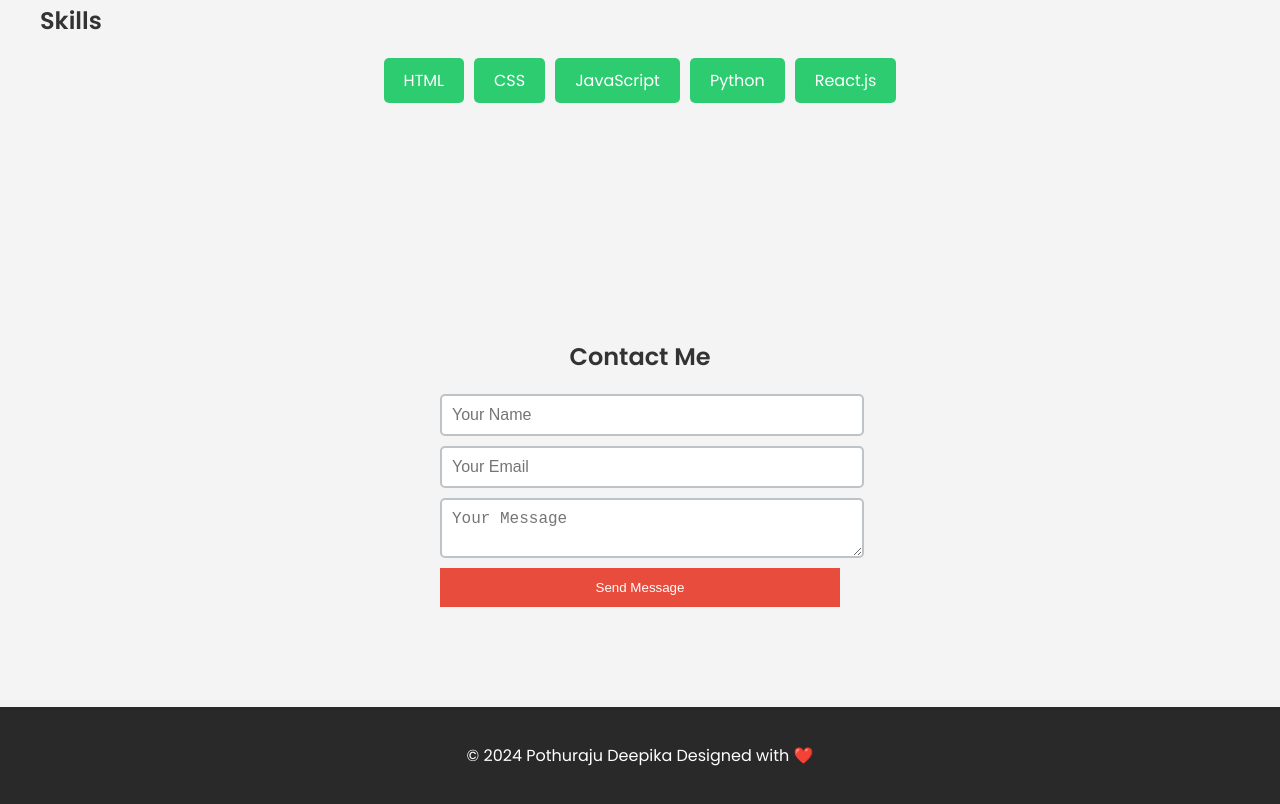
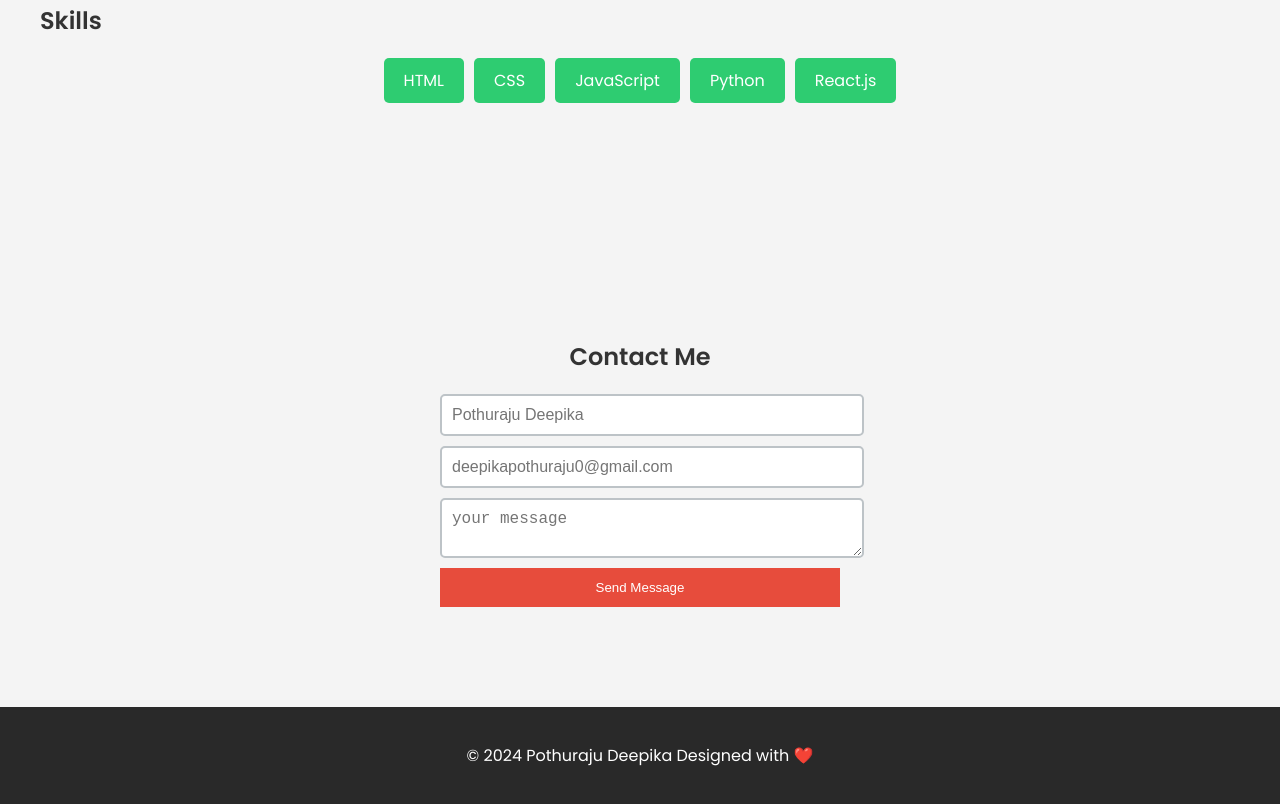
Before and after one commit to Deepu954/po-5, a plain HTML site: page index.html in a window 1280 px wide. Shown: the part 2093-2897 px from the top of the page. Drawn offline with Linux system fonts and the light colour scheme.

Commit message:
Update index.html

```diff
--- a/index.html
+++ b/index.html
@@ -81,9 +81,9 @@
         <section id="contact" class="contact-section container">
             <h2>Contact Me</h2>
             <form id="contact-form">
-                <input type="text" placeholder="Your Name" required>
-                <input type="email" placeholder="Your Email" required>
-                <textarea placeholder="Your Message" required></textarea>
+                <input type="text" placeholder="Pothuraju Deepika" required>
+                <input type="email" placeholder="deepikapothuraju0@gmail.com" required>
+                <textarea placeholder="your message" required></textarea>
                 <button type="submit">Send Message</button>
             </form>
         </section>
```
